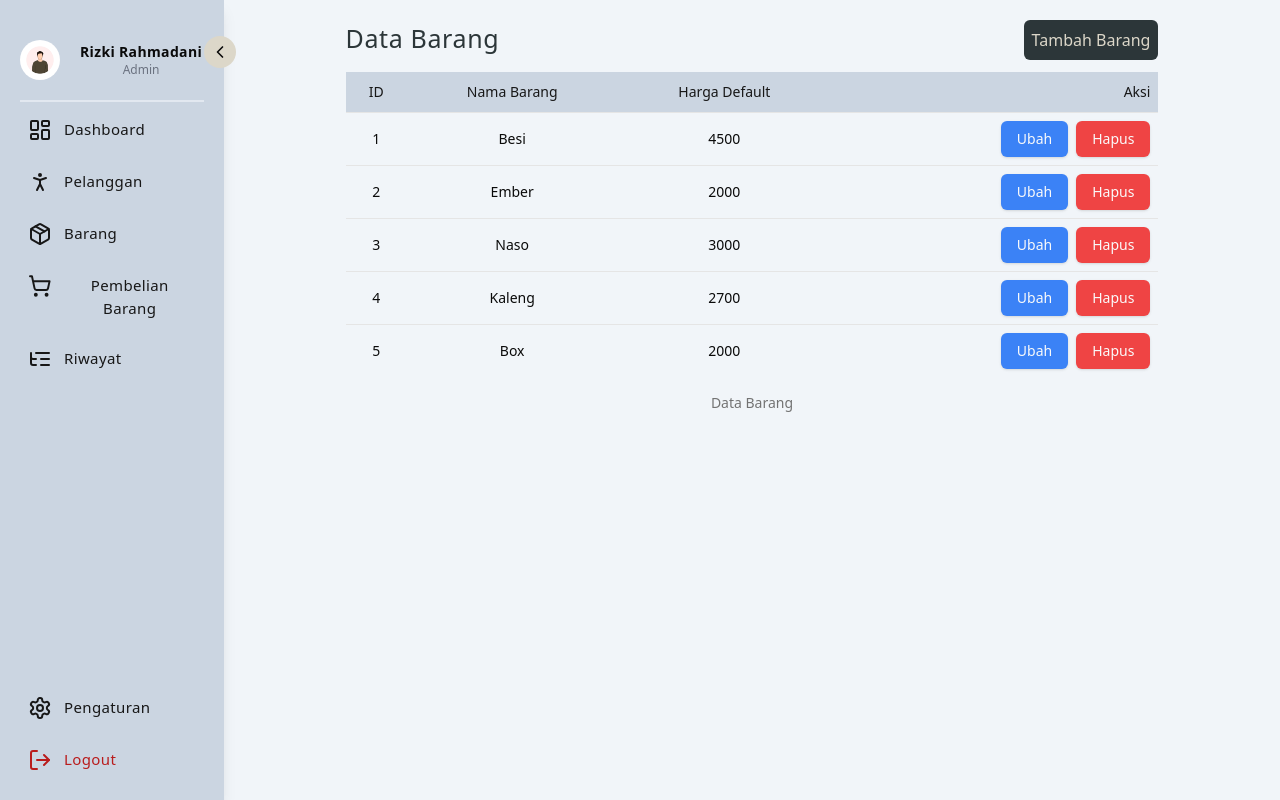
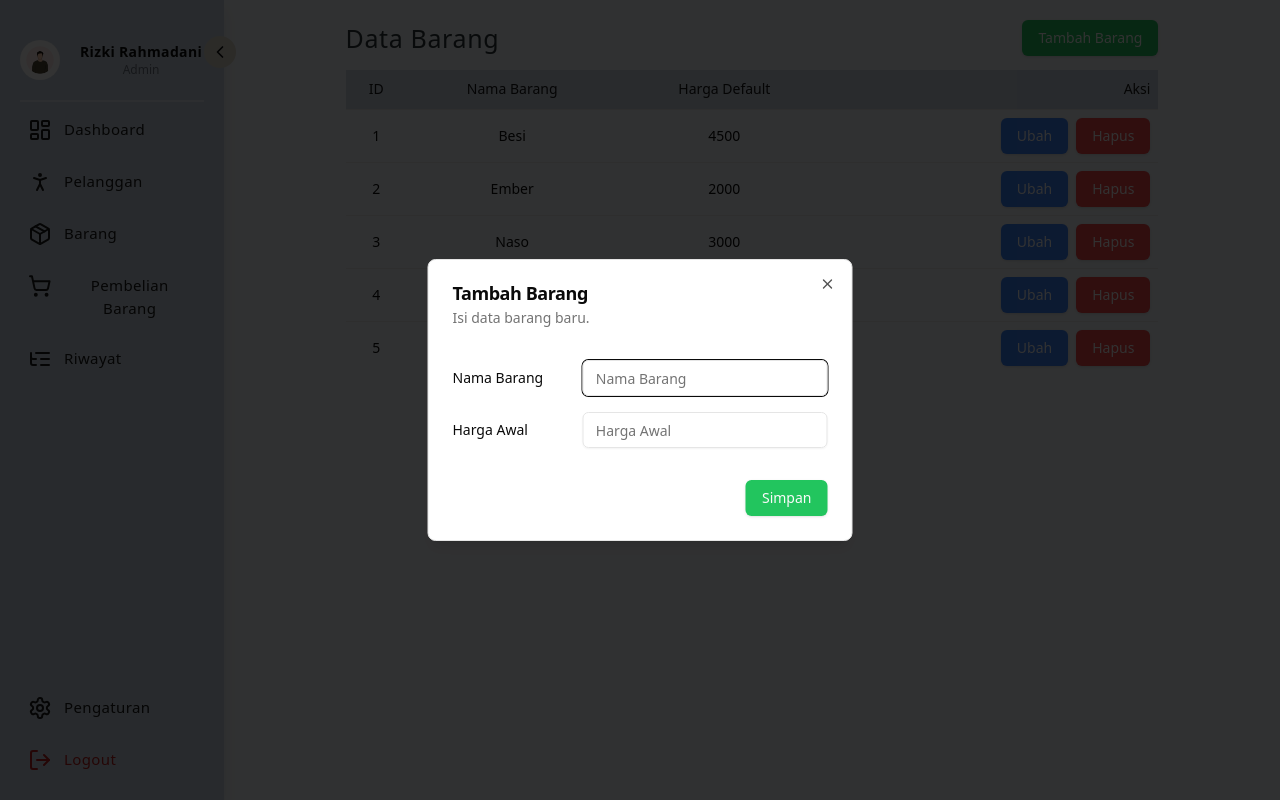
Before and after one commit to Rizki-Rahmadani/frontend-berkah-mandiri, a React (Vite) app: page /barang in a window 1280 px wide. Both pictures are taken after a click on the button "Tambah Barang". Built offline with nearby package versions, Linux system fonts and the light colour scheme.

Commit message:
feat: add dialog barang

```diff
--- a/src/components/Barang/comp-barang.tsx
+++ b/src/components/Barang/comp-barang.tsx
@@ -1,8 +1,8 @@
 import { BarangProps } from "@/lib/types"
-import { AddButton } from "../CustomButton/add-button"
 import { Header } from "../header"
 import { Table, TableBody, TableCaption, TableCell, TableHead, TableHeader, TableRow } from "../ui/table"
 import { Button } from "../ui/button"
+import { DialogAddBarang } from "./dialog-add-barang"
 
 export const CompBarang = () => {
     const DataBarang: BarangProps[] = [
@@ -38,8 +38,8 @@ export const CompBarang = () => {
                 <div className="text-start font-medium tracking-wide text-[25px] text-[#2C3639] ">
                     <Header title="Data Barang"/>
                 </div>
-                <div className="bg-[#2C3639] p-2 rounded-md text-[#DCD7C9] flex items-center gap-2">
-                    <AddButton text="Tambah Barang" onClick={() => {}}/>
+                <div>
+                    <DialogAddBarang/>
                 </div>
             </div>
             <Table>
--- /dev/null
+++ b/src/components/Barang/dialog-add-barang.tsx
@@ -0,0 +1,48 @@
+// dialog-add-pelanggan.tsx
+import { Button } from "@/components/ui/button"
+import {
+  Dialog,
+  DialogContent,
+  DialogDescription,
+  DialogFooter,
+  DialogHeader,
+  DialogTitle,
+  DialogTrigger,
+} from "@/components/ui/dialog"
+import { Input } from "@/components/ui/input"
+import { Label } from "@/components/ui/label"
+
+export function DialogAddBarang() {
+  return (
+    <Dialog>
+      <DialogTrigger asChild>
+        <Button className="bg-green-500 hover:bg-green-700">Tambah Barang</Button>
+      </DialogTrigger>
+      <DialogContent className="sm:max-w-[425px]">
+        <DialogHeader>
+          <DialogTitle>Tambah Barang</DialogTitle>
+          <DialogDescription>
+            Isi data barang baru.
+          </DialogDescription>
+        </DialogHeader>
+        <div className="grid gap-4 py-4">
+          <div className="grid grid-cols-3 items-center gap-4">
+            <Label htmlFor="name" className="text-left">
+              Nama Barang
+            </Label>
+            <Input id="name" placeholder="Nama Barang" className="col-span-2" />
+          </div>
+          <div className="grid grid-cols-3 items-center gap-4">
+            <Label htmlFor="defaultPrice" className="text-left">
+              Harga Awal
+            </Label>
+            <Input id="defaultPrice" placeholder="Harga Awal" className="col-span-2" />
+          </div>
+        </div>
+        <DialogFooter>
+          <Button type="submit" className="bg-green-500 hover:bg-green-700">Simpan</Button>
+        </DialogFooter>
+      </DialogContent>
+    </Dialog>
+  )
+}
```
